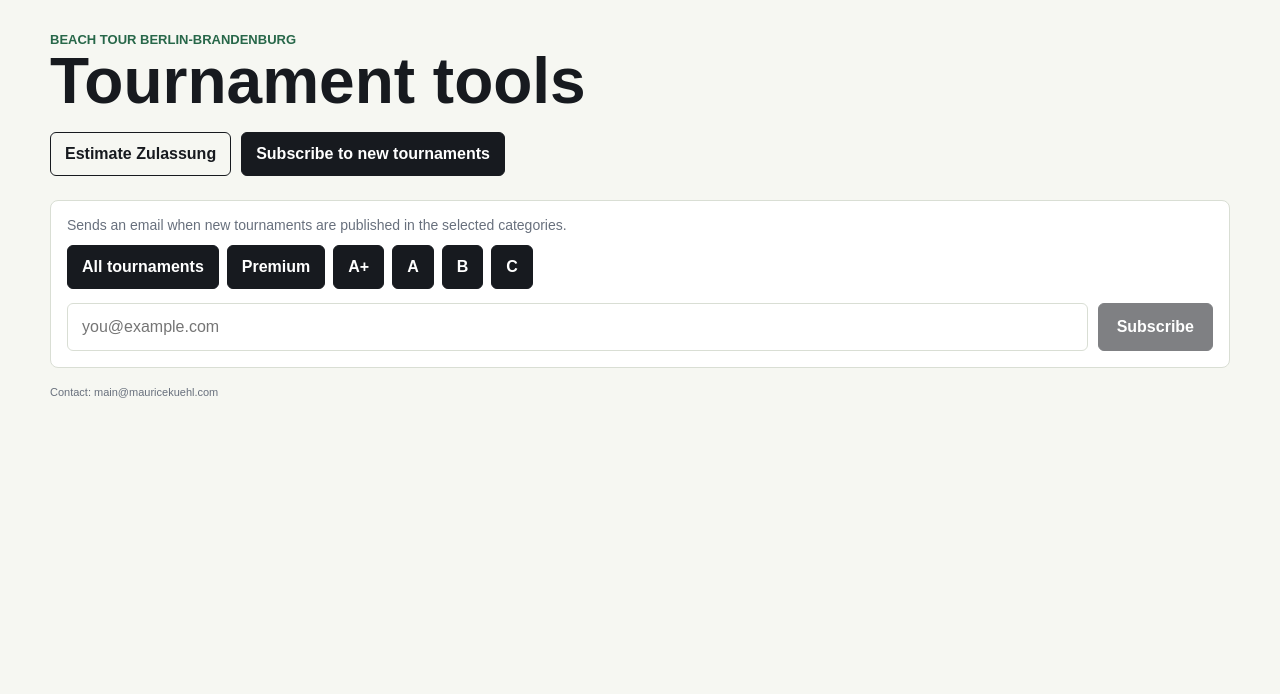
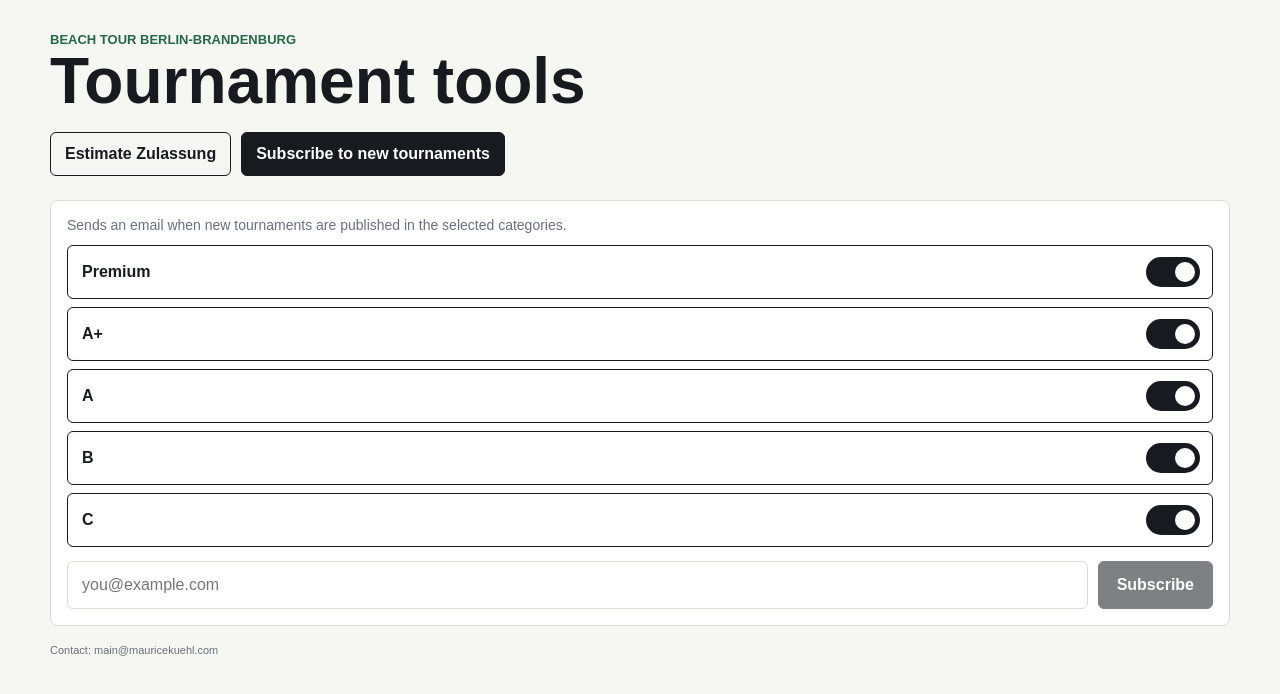
Before and after one commit to mauricekuehl/beachvolleyball-entry-estimator, a Next.js app: page / in a window 1280 px wide. Both pictures are taken after a click on the button "Subscribe to new tournaments". Shown: the top 694 px of the page. Built offline with nearby package versions, Linux system fonts and the light colour scheme.

Commit message:
Use switch rows for subscription categories

```diff
--- a/src/app/estimator-client.tsx
+++ b/src/app/estimator-client.tsx
@@ -96,10 +96,6 @@ export function EstimatorClient() {
     setSelectedCategories((current) =>
       current.includes(category) ? current.filter((item) => item !== category) : [...current, category],
     );
-  }
-
-  function toggleAllCategories() {
-    setSelectedCategories((current) => (current.length === CATEGORY_OPTIONS.length ? [] : [...CATEGORY_OPTIONS]));
   }
 
   const visibleTeams = useMemo(() => {
@@ -204,24 +200,19 @@ export function EstimatorClient() {
             Sends an email when new tournaments are published in the selected categories.
           </p>
           <form className="subscribe-form" onSubmit={submitSubscription}>
-            <div className="category-toggles" aria-label="Tournament categories">
-              <button
-                type="button"
-                className={selectedCategories.length === CATEGORY_OPTIONS.length ? "active" : ""}
-                aria-pressed={selectedCategories.length === CATEGORY_OPTIONS.length}
-                onClick={toggleAllCategories}
-              >
-                All tournaments
-              </button>
+            <div className="category-list" aria-label="Tournament categories">
               {CATEGORY_OPTIONS.map((category) => (
                 <button
                   key={category}
                   type="button"
-                  className={selectedCategories.includes(category) ? "active" : ""}
+                  className={`category-row ${selectedCategories.includes(category) ? "active" : ""}`}
                   aria-pressed={selectedCategories.includes(category)}
                   onClick={() => toggleCategory(category)}
                 >
-                  {category}
+                  <span>{category}</span>
+                  <span className="toggle-switch" aria-hidden="true">
+                    <span />
+                  </span>
                 </button>
               ))}
             </div>
--- a/src/app/globals.css
+++ b/src/app/globals.css
@@ -72,8 +72,7 @@ h1 {
   gap: 10px;
 }
 
-.mode-actions button,
-.category-toggles button {
+.mode-actions button {
   min-height: 44px;
   border: 1px solid var(--foreground);
   border-radius: 6px;
@@ -84,8 +83,7 @@ h1 {
   padding: 0 14px;
 }
 
-.mode-actions button.active,
-.category-toggles button.active {
+.mode-actions button.active {
   background: var(--foreground);
   color: #fff;
 }
@@ -182,10 +180,62 @@ h1 {
   gap: 14px;
 }
 
-.category-toggles {
+.category-list {
+  display: grid;
+  gap: 8px;
+}
+
+.category-row {
+  width: 100%;
+  min-height: 54px;
   display: flex;
-  flex-wrap: wrap;
-  gap: 8px;
+  align-items: center;
+  justify-content: space-between;
+  gap: 16px;
+  border: 1px solid var(--line);
+  border-radius: 6px;
+  background: #fff;
+  color: var(--foreground);
+  cursor: pointer;
+  font-weight: 700;
+  padding: 10px 12px 10px 14px;
+  text-align: left;
+}
+
+.category-row.active {
+  border-color: var(--foreground);
+}
+
+.toggle-switch {
+  position: relative;
+  flex: 0 0 auto;
+  width: 54px;
+  height: 30px;
+  border: 2px solid var(--foreground);
+  border-radius: 999px;
+  background: #fff;
+}
+
+.toggle-switch span {
+  position: absolute;
+  top: 3px;
+  left: 3px;
+  width: 20px;
+  height: 20px;
+  border-radius: 50%;
+  background: var(--foreground);
+  transition:
+    transform 140ms ease,
+    background 140ms ease;
+}
+
+.category-row.active .toggle-switch {
+  background: var(--foreground);
+}
+
+.category-row.active .toggle-switch span {
+  background: #fff;
+  transform: translateX(24px);
 }
 
 .email-row {
```
